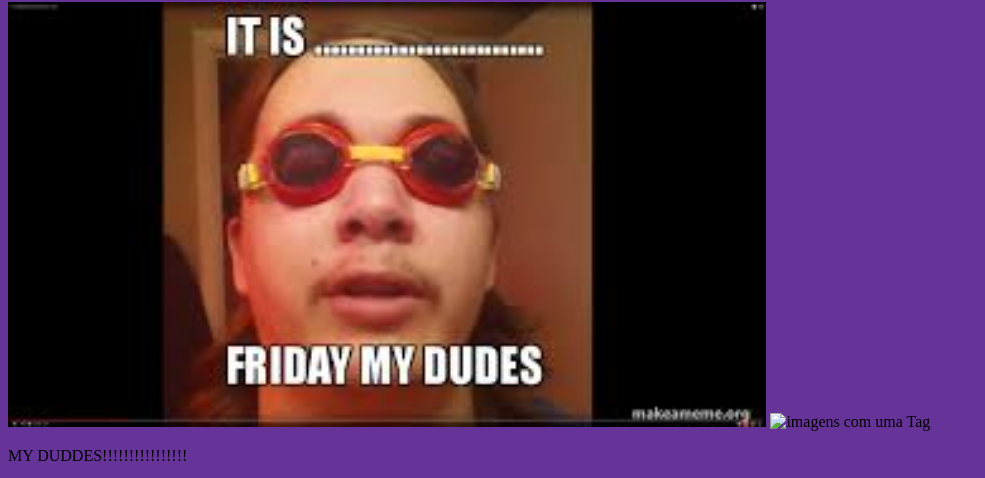
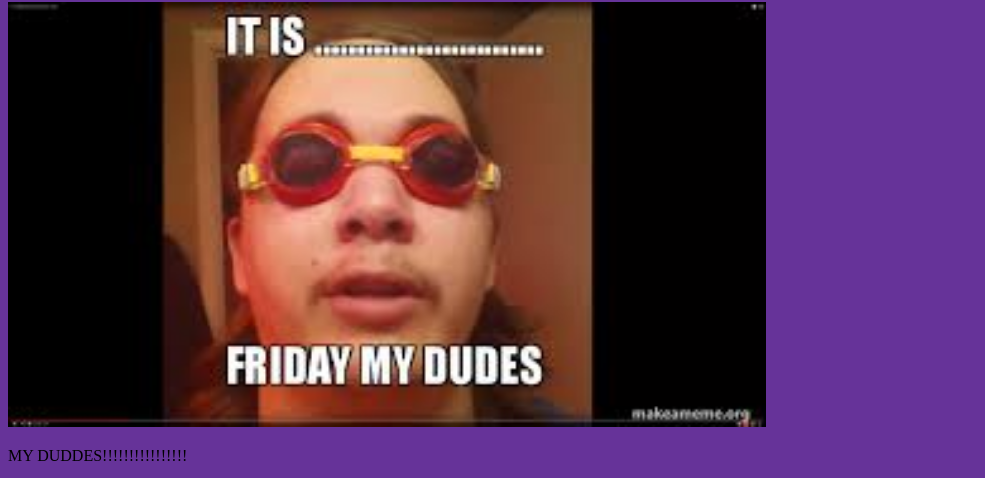
Before and after one commit to MrCyberpunKx/Meu-Arquivos-de-Aula, a plain HTML site: page index.HTML in a window 1280 px wide. Shown: the part 78-556 px from the top of the page, without its empty margins (0-985 px from the left). Drawn offline with Linux system fonts and the light colour scheme; files whose address does not match are found by name.

Commit message:
Update index.HTML

```diff
--- a/index.HTML
+++ b/index.HTML
@@ -20,7 +20,6 @@
 <body>
      <h1> NOTHING TO SEE HERE<strong> </strong> </h1>
      <img id= primeira src="images/ttag.jpg" alt="imagens com uma TTag">
-     <img id= segunda src="images/tag.jpg" alt="imagens com uma Tag">
      <p> MY DUDDES!!!!!!!!!!!!!!!! <strong><HTML></strong><HTMl><p>
 
         <iframe width="390" height="350" src= iframe width="560 height="315 src= \iframe width="560" height="315" src=<iframe width="560" height="315" src="https://www.youtube.com/embed/dQw4w9WgXcQ" frameborder="0" allow="accelerometer; autoplay; clipboard-write; encrypted-media; gyroscope; picture-in-picture" allowfullscreen></iframe>
```
